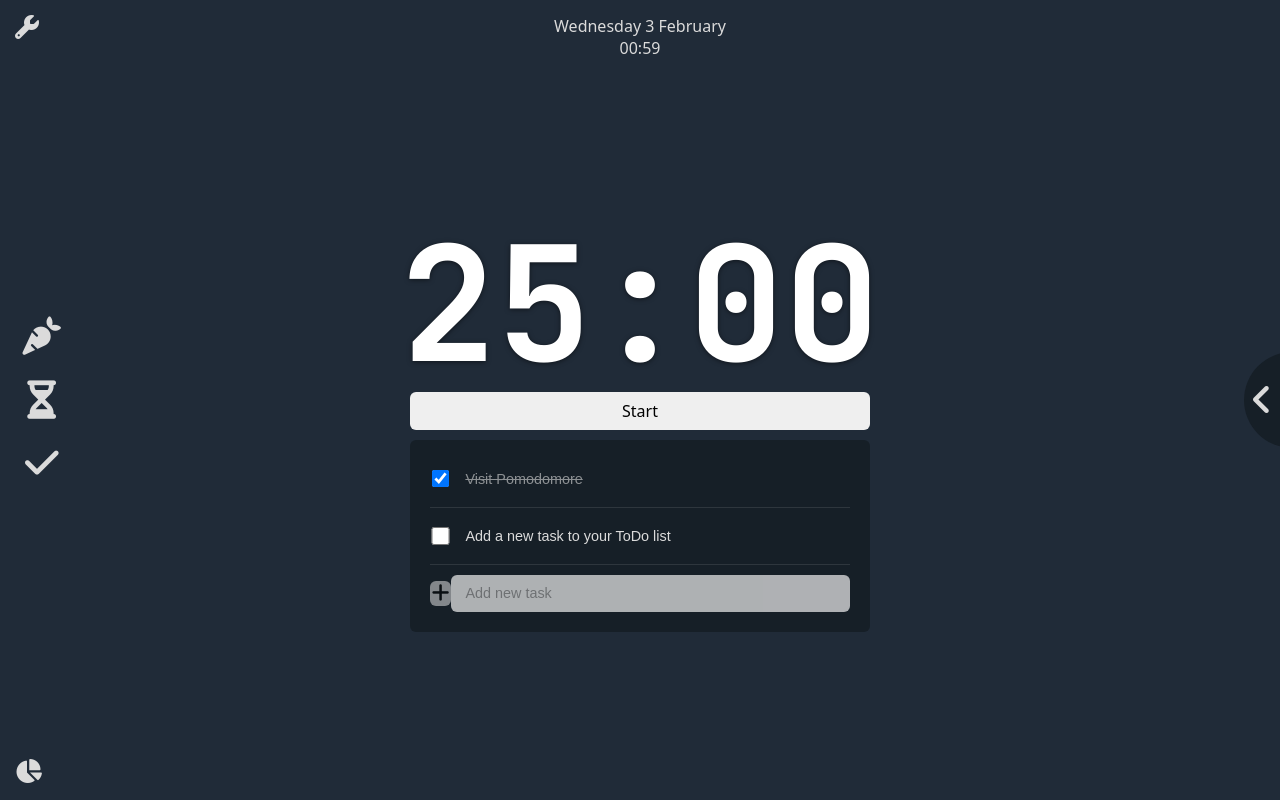
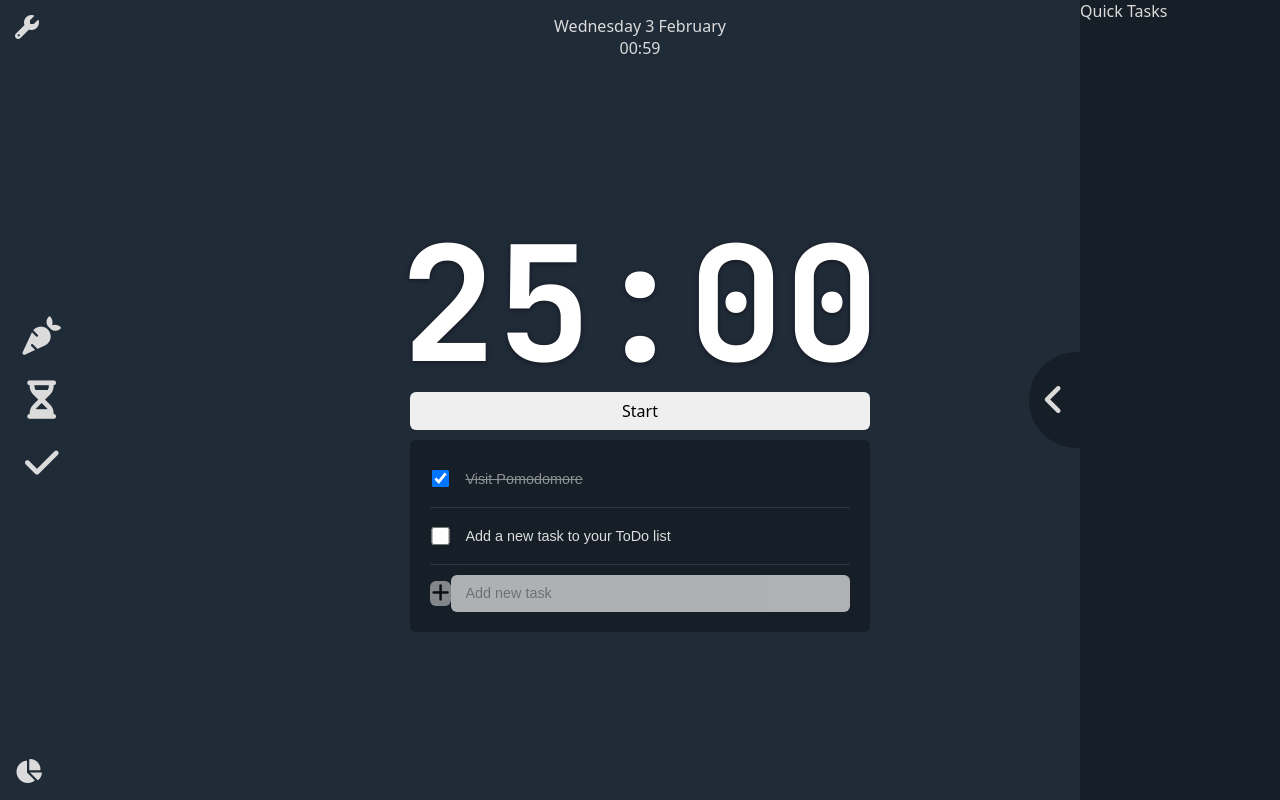
Before and after one commit to MaxJW/Carrotodo, a Svelte app: page / in a window 1280 px wide. Both pictures are taken after a click on the element 1269 px from the left and 400 px from the top of the page. Built offline with nearby package versions, Linux system fonts and the light colour scheme.

Commit message:
Started on project panel, removed unneeded CSS

```diff
--- a/public/global.css
+++ b/public/global.css
@@ -117,27 +117,43 @@ ul {
 	height: 100%;
 }
 
-#project-panel #panel-open {
+#project-panel #panel-list {
+	background-color: #161f27;
+	position: fixed;
+	height: 100%;
+	margin: 0;
+	padding: 0;
+	width: 200px;
+	right: 0;
+}
+
+#panel-open {
 	padding-right: var(--body-padding);
 	border-bottom-left-radius: 4em;
 	border-top-left-radius: 4em;
 	height: 4em;
 	width: 1.5em;
+	z-index: 99;
 	background: #161f27;
 	font-size: 1.5em;
-	align-items: center;
+	align-items: flex-end;
 	position: fixed;
-	right: -15px;
-	transition: right 0.5s;
+	right: 0;
 	cursor: pointer;
+	transition: right 390ms ease-out;
 }
 
-#project-panel #panel-open:hover {
-	right: -5px;
+#panel-open.open {
+	right: 200px;
+}
+
+#panel-open.open svg {
+	transform: rotate(180deg);
 }
 
 #project-panel ul {
-	display: none;
+	display: flex;
+	flex-direction: column;
 }
 
 #todo-list {
@@ -201,81 +217,8 @@ input.todo-label {
 }
 
 
-
-.weather-container {
-	position: absolute;
-	top: 1rem;
-	right: 1rem;
-	font-family: "Montserrat", sans-serif;
-	font-weight: 500;
-	font-size: 2.5rem;
-	color: #fff;
-	text-align: center;
-	text-shadow: 0 1px 5px rgba(0, 0, 0, .1);
-	background-color: rgba(39, 39, 39, 0.7);
-	backdrop-filter: blur(10px);
-	-webkit-backdrop-filter: blur(10px);
-	padding: 0.8rem;
-	border-radius: 10px;
-	z-index: 1;
-}
-
-
-.bookmark-container {
-	display: flex;
-	flex-direction: row;
-	justify-content: center;
-	width: 60%;
-	margin: 1em 0em;
-}
-
-.bookmark-set {
-	padding: 1em;
-	background-color: rgba(19, 19, 19, 0.7);
-	border-radius: 6px;
-	font-family: "Roboto", sans-serif;
-	backdrop-filter: blur(10px);
-	font-size: 0.9rem;
-	width: 25%;
-	height: 10em;
-	margin: 0em .5em;
-}
-
-.bookmark-inner-container {
-	overflow-y: scroll;
-	height: 80%;
-	vertical-align: top;
-}
-
-.bookmark-title {
-	font-size: 1.3rem;
-	font-weight: 500;
-	color: #fff;
-	margin: 0em 0em .35em 0em;
-}
-
-.bookmark {
-	text-decoration: none;
-	color: #8c8c8b;
-	display: block;
-	margin: .5em 0em;
-}
-
-.bookmark:hover {
-	color: #fff;
-}
-
 /* Smartphone Portrait and Landscape */
 @media only screen and (min-device-width : 320px) and (max-device-width : 480px) {}
 
 @media only screen and (max-width: 960px) {
-	.container>.bookmark-container {
-		flex-direction: column;
-		width: 60%;
-	}
-
-	.bookmark-container>.bookmark-set {
-		width: auto;
-		margin: 1em 0em;
-	}
 }
--- a/src/components/ProjectPanel.svelte
+++ b/src/components/ProjectPanel.svelte
@@ -1,10 +1,23 @@
+<script>
+	import { fly } from "svelte/transition";
+	import { quadOut, sineOut } from 'svelte/easing';
+
+	let showPanel = false;
+
+	function togglePanel() {
+		showPanel = !showPanel;
+	}
+</script>
+
 <div id="project-panel" class="pos-fixed center-full">
-	<div id="panel-open" class="center-full">
+	<div id="panel-open" class="center-full {showPanel ? 'open' : ''}" on:click={togglePanel}>
 		<i class="fas fa-angle-left" />
 	</div>
-	<ul role="list">
-		<li class="project">
-			<span>Quick Tasks</span>
-		</li>
-	</ul>
+	{#if showPanel}
+		<ul id="panel-list" role="list" transition:fly={{ x: 200, opacity: 1, duration: 400, easing: sineOut }}>
+			<li class="project">
+				<span>Quick Tasks</span>
+			</li>
+		</ul>
+	{/if}
 </div>
```
